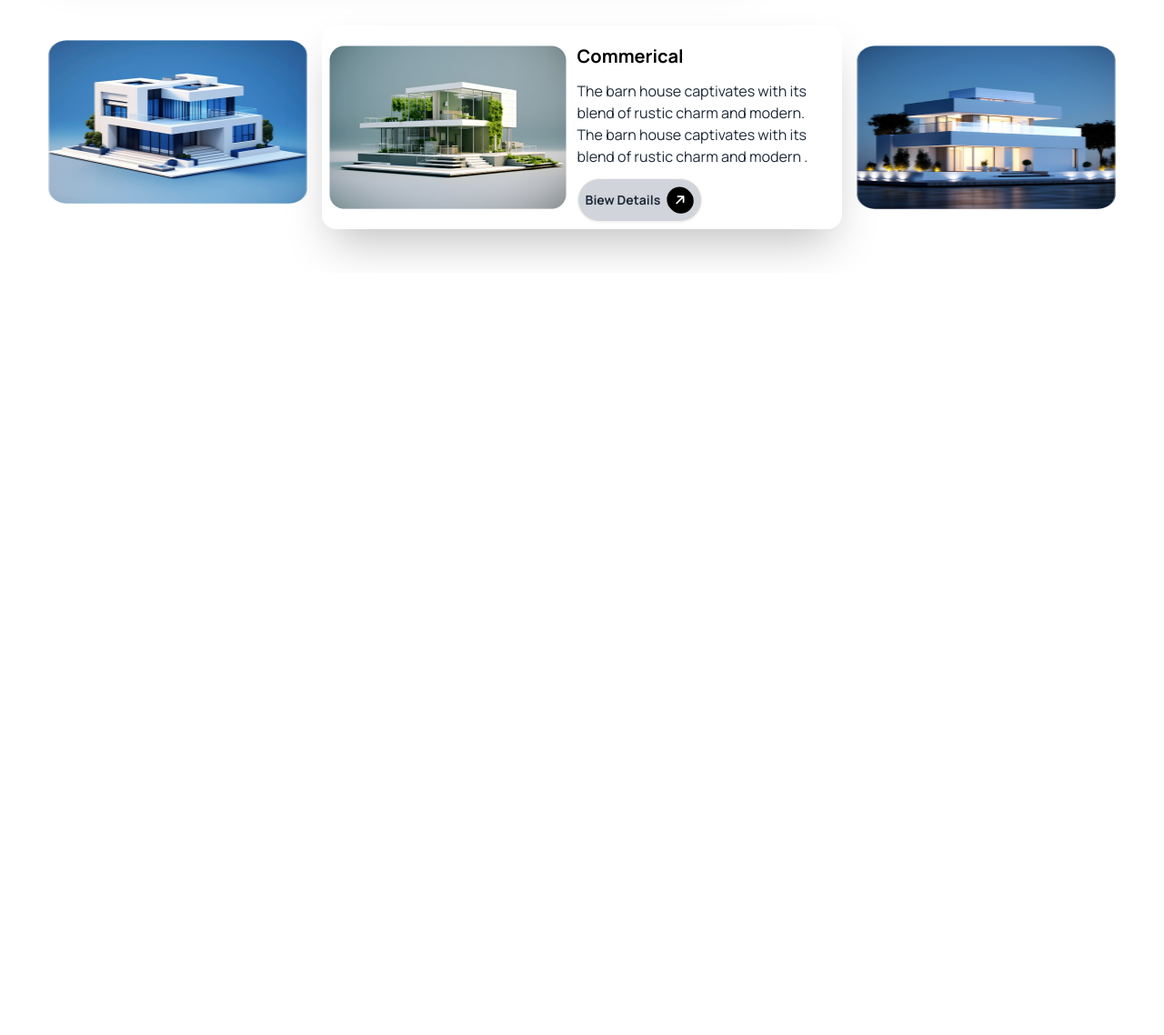
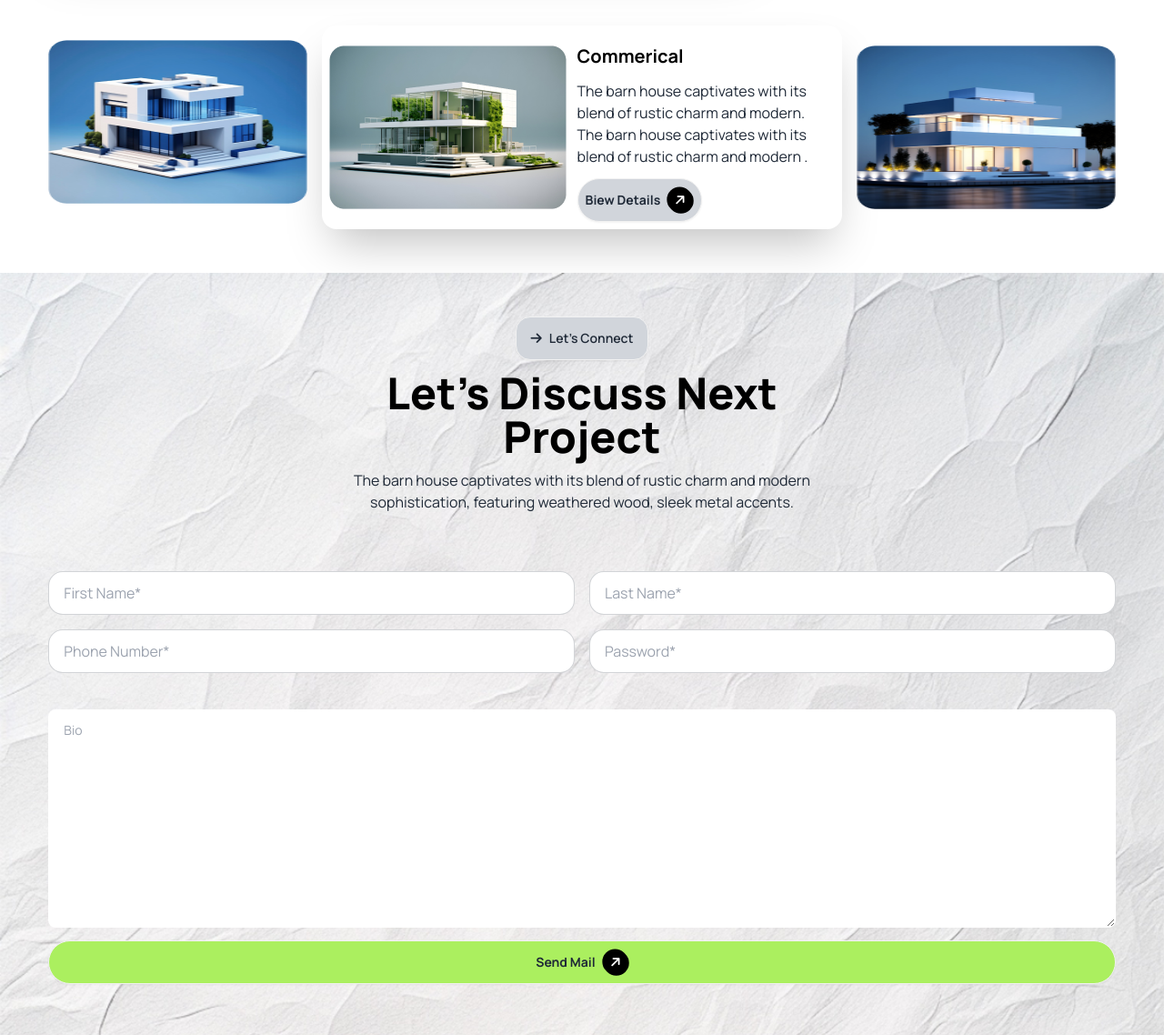
Before and after one commit to Rahul-4u/B10-Assignment-03, a website: page index.html in a window 1280 px wide. Shown: the part 2643-3781 px from the top of the page at 91% size. Before the commit the page ends 2943 px from the top, so only its background shows below. Drawn offline with nearby package versions, Linux system fonts and the light colour scheme.

Commit message:
form section add

```diff
--- a/index.html
+++ b/index.html
@@ -299,7 +299,58 @@
               </div>
 
             </section>
+            <!-- -------------section end----- -->
 
+            <!-- --------connect section Start----------- -->
+
+
+           <section class="w-full mx-auto bg-[url('assets/bg.jpg')] bg-cover py-12 bg-no-repeat">
+            <div class="w-11/12 mx-auto">
+              <!-- connet titen content div -->
+              <div class="md:w-1/2 mx-auto text-center space-y-3">
+                <a href="/" class="btn bg-gray-300 rounded-2xl"> <i class="fa-solid fa-arrow-right"></i> <span>Let’s Connect</span></a>
+               <br>
+                <h1 class="md:text-5xl text-3xl text-black font-[900]">Let’s Discuss Next Project</h1>
+               <p>The barn house captivates with its blend of rustic charm and modern sophistication, featuring weathered wood, sleek metal accents.</p>
+           </div>
+          <br>
+       <!------- inpou div start---- -->
+          <div class="">
+            <!-- inpout text btn div-->
+             <div class="grid md:grid-cols-2 py-5 my-5 gap-4 ">
+              <input
+              type="text"
+              placeholder="First Name*"
+              class="input input-bordered  w-full rounded-2xl  mx-auto" />
+
+              <input
+              type="text"
+              placeholder="Last Name*"
+              class="input input-bordered  w-full rounded-2xl mx-auto" />
+
+              <input
+              type="number"
+              placeholder="Phone Number*"
+              class="input input-bordered  w-full rounded-2xl  mx-auto" />
+
+              <input
+              type="password"
+              placeholder="Password*"
+              class="input input-bordered  w-full rounded-2xl mx-auto" />
+             </div>
+
+              <textarea class="textarea  w-full md:h-[240px] h-[120px]" placeholder="Bio"></textarea>
+              <br>
+              <button class="btn bg-arrow-bg rounded-3xl w-full my-2"><span class="font-bold">Send Mail</span> <i class="fa-solid fa-arrow-right bg-black text-white p-2  rounded-full -rotate-45"></i> </button>
+
+
+          </div>
+
+              <!--  -->
+
+        </div>
+
+           </section>
    </main>
    <!-- -----main Section End -->
 
```
